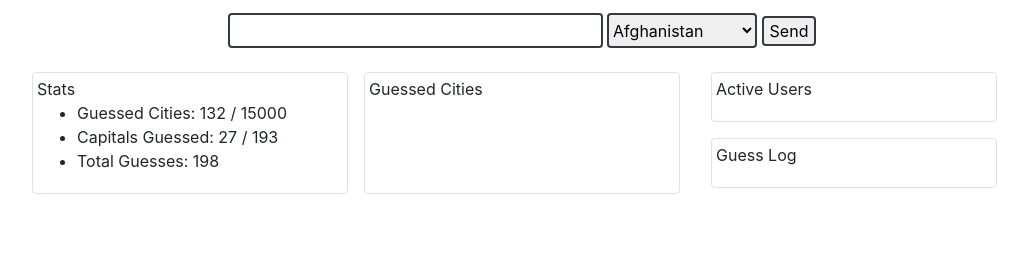
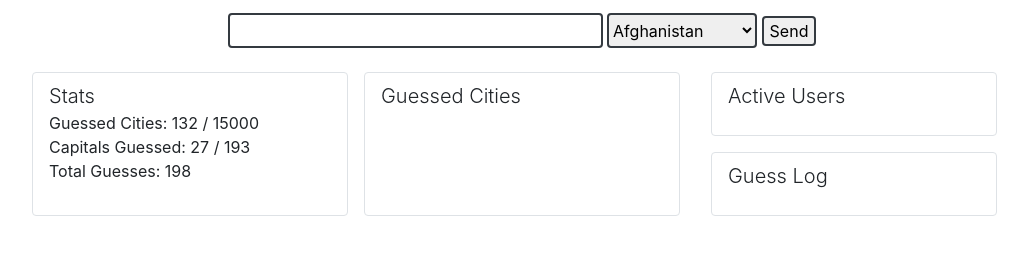
Before and after one commit to Evankhell0/city-quiz-multiplayer, a website: page src/public/index.html in a window 1280 px wide. Shown: the part 67-322 px from the top of the page, without its empty margins (118-1146 px from the left). Drawn offline with nearby package versions, Linux system fonts and the light colour scheme; no server answers.

Commit message:
improved design

```diff
--- a/src/public/index.html
+++ b/src/public/index.html
@@ -10,7 +10,7 @@
 
 <body>
     <div class="m-3">
-        <h1 class="text-center display-5">How Many World Cities Can You Name?</h1>
+        <h1 class="text-center">How Many World Cities Can You Name?</h1>
         <div class="text-center m-3">
             <form id="form" action="">
                 <input id="Eingabe" class="border border-dark border-2 rounded p-1" autocomplete="off">
@@ -21,29 +21,29 @@
     </div>
 
     <div class="d-flex justify-content-center m-2">
-        <div id="statsDiv" class="col-3 border rounded m-2 p-1">
-            <span>Stats</span>
-            <ul id="stats">
+        <div id="statsDiv" class="col-3 border rounded m-2 py-2 px-3">
+            <span class="lead">Stats</span>
+            <ul id="stats" class="list-unstyled">
                 <li>Guessed Cities: 132 / 15000</li>
                 <li>Capitals Guessed: 27 / 193</li>
                 <li>Total Guesses: 198</li>
             </ul>
         </div>
 
-        <div id="citiesDiv" class="col-3 border rounded m-2 p-1">
-            <span>Guessed Cities</span>
-            <ul id="cities"></ul>
+        <div id="citiesDiv" class="col-3 border rounded m-2 py-2 px-3">
+            <span class="lead">Guessed Cities</span>
+            <ul id="cities" class="list-unstyled"></ul>
         </div>
 
         <div class="col-3 m-2">
-            <div id="userDiv" class="border rounded p-1 mb-3">
-                <span>Active Users</span>
+            <div id="userDiv" class="border rounded py-2 px-3 mb-3">
+                <span class="lead">Active Users</span>
                 <ul id="userlist"></ul>
             </div>
 
-            <div id="logDiv" class="border rounded p-1">
-                <span>Guess Log</span>
-                <ul id="log"></ul>
+            <div id="logDiv" class="border rounded py-2 px-3">
+                <span class="lead">Guess Log</span>
+                <ul id="log" class="list-unstyled"></ul>
             </div>
         </div>
     </div>
```
